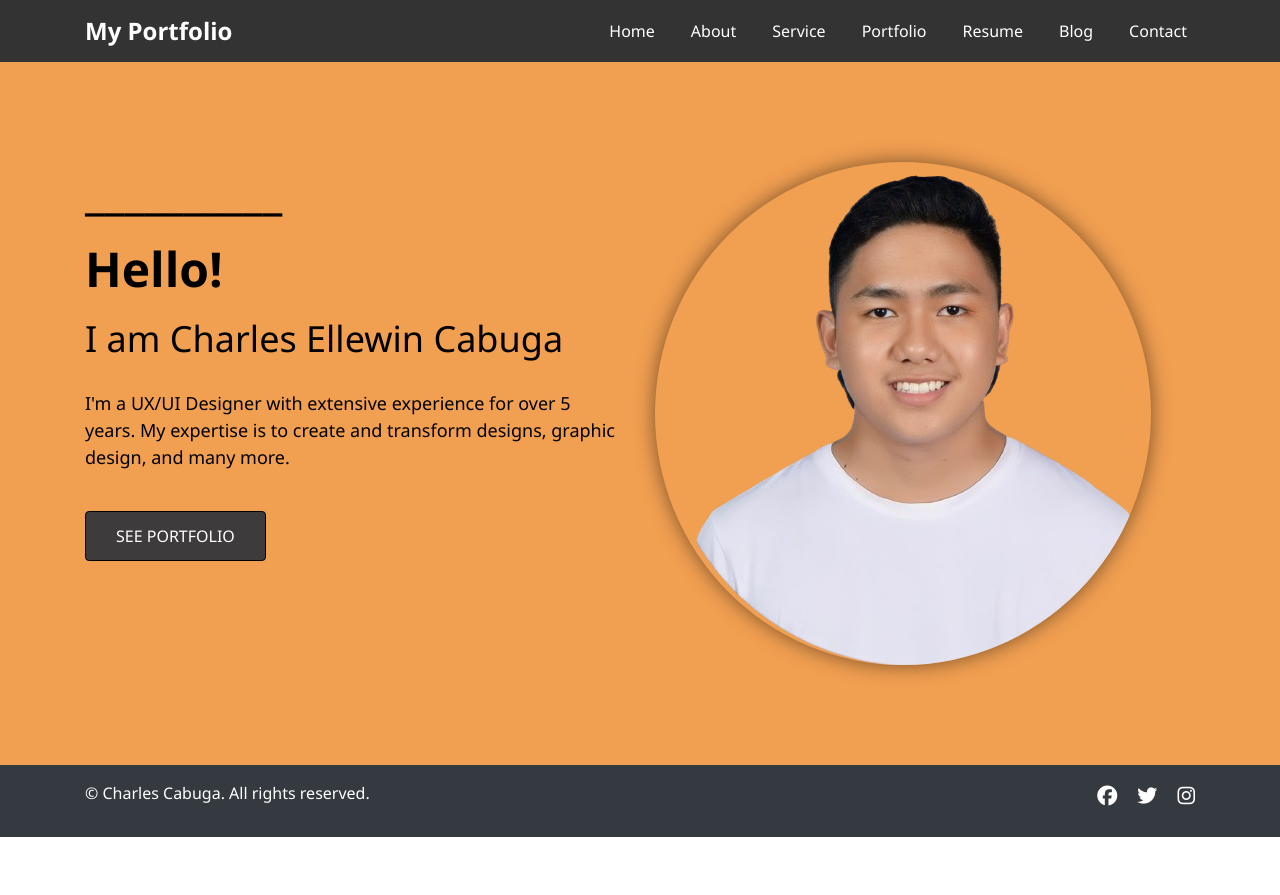
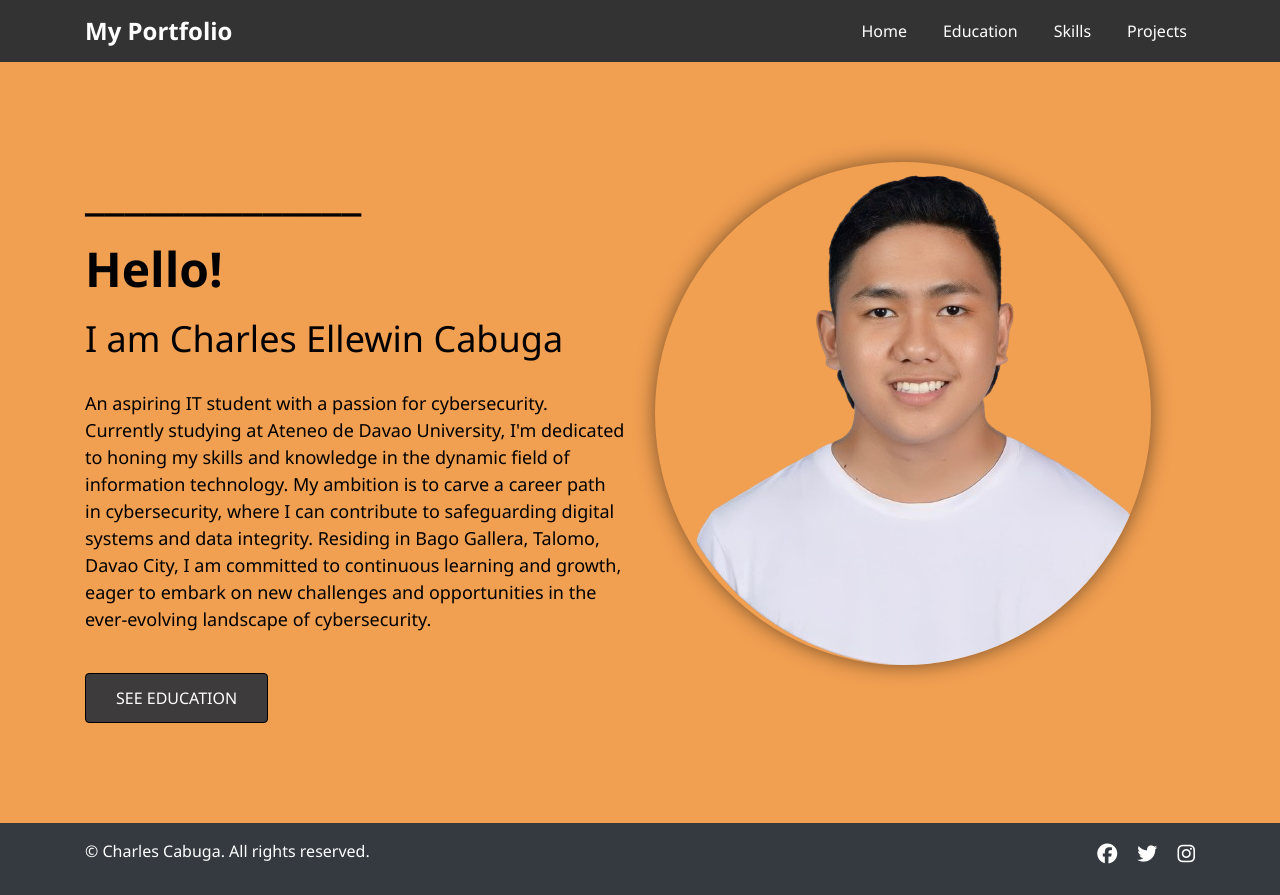
Before and after one commit to Moksxi/Portfolio, a plain HTML site: page index.html in a window 1280 px wide. Before the commit the page ends 837 px from the top, so only its background shows below. Drawn offline with nearby package versions, Linux system fonts and the light colour scheme.

Commit message:
Update index.html

```diff
--- a/index.html
+++ b/index.html
@@ -17,13 +17,10 @@
       </button>
       <div class="collapse navbar-collapse" id="navbarNav">
         <ul class="navbar-nav ml-auto">
-          <li class="nav-item"><a class="nav-link" href="#">Home</a></li>
-          <li class="nav-item"><a class="nav-link" href="#">About</a></li>
-          <li class="nav-item"><a class="nav-link" href="#">Service</a></li>
-          <li class="nav-item"><a class="nav-link" href="#">Portfolio</a></li>
-          <li class="nav-item"><a class="nav-link" href="#">Resume</a></li>
-          <li class="nav-item"><a class="nav-link" href="#">Blog</a></li>
-          <li class="nav-item"><a class="nav-link" href="#">Contact</a></li>
+          <li class="nav-item"><a class="nav-link" href="index.html">Home</a></li>
+          <li class="nav-item"><a class="nav-link" href="education.html">Education</a></li>
+          <li class="nav-item"><a class="nav-link" href="skills.html">Skills</a></li>
+          <li class="nav-item"><a class="nav-link" href="projects.html">Projects</a></li>
         </ul>
       </div>
     </div>
@@ -33,13 +30,17 @@
     <div class="container">
       <div class="row">
         <div class="col-md-6">
-          <h1> __________ </h1>
-          <h1>  </h1>
-          <h1>  </h1>
+            <h1> ______________ </h1>
           <h1>Hello!</h1>
           <h2>I am Charles Ellewin Cabuga</h2>
-          <p>I'm a UX/UI Designer with extensive experience for over 5 years. My expertise is to create and transform designs, graphic design, and many more.</p>
-          <button class="btn btn-primary">SEE PORTFOLIO</button>
+          <p>An aspiring IT student with a passion for cybersecurity. Currently studying at Ateneo de Davao University,
+            I'm dedicated to honing my skills and knowledge in the dynamic field of information technology. My ambition is to carve a career path
+            in cybersecurity, where I can contribute to safeguarding digital systems and data integrity. Residing in Bago Gallera, Talomo, Davao
+            City, I am committed to continuous learning and growth, eager to embark on new challenges and opportunities in the ever-evolving
+            landscape of cybersecurity.</p>
+          <button class="btn btn-primary">
+            <a href="education.html" style="color: white; text-decoration: none;">SEE EDUCATION</a>
+          </button>
         </div>
         <div class="col-md-6">
           <img src="3.png" alt="Your Name" class="img-fluid rounded-circle">
```
